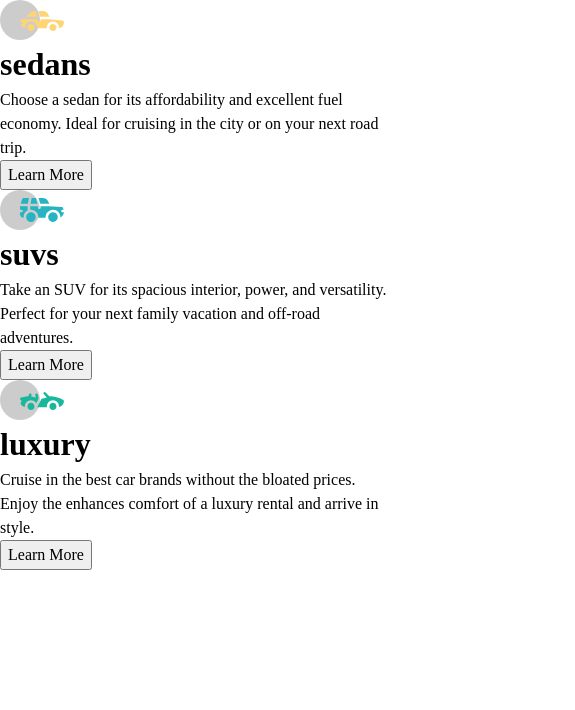
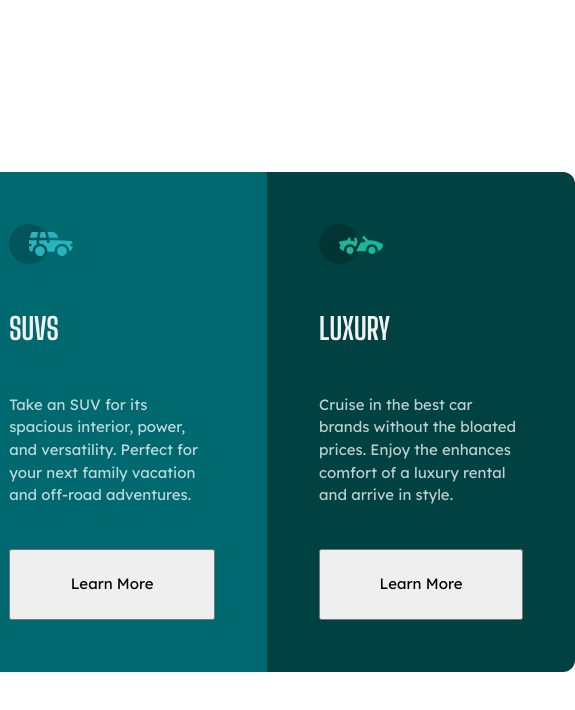
Before and after one commit to FHernandez08/3-Column-Preview-Card, a plain HTML site: page index.html in a window 390 px wide. Shown: the whole page, 575 px wide, since content can reach past the window. Drawn offline with Linux system fonts and the light colour scheme.

Commit message:
Updated CSS files, need to complete the mobile design

```diff
--- a/index.html
+++ b/index.html
@@ -16,32 +16,32 @@
 </head>
 <body>
   <div class="container">
-    <div class="sedans">
+    <div class="column column-sedans">
       <img src="/images/icon-sedans.svg" alt="shows a sedan shaded by a circle going in the top left corner of the section" class="icon">
       <h1>sedans</h1>
       <p>
         Choose a sedan for its affordability and excellent fuel economy.
         Ideal for cruising in the city or on your next road trip.
       </p>
-      <button class="btn-sedan">Learn More</button>
+      <button class="btn btn-sedans">Learn More</button>
     </div>
-    <div class="suvs">
+    <div class="column column-suvs">
       <img src="/images/icon-suvs.svg" alt="showing a suv that would be the icon describing the suvs section in the webpage" class="icon">
       <h1>suvs</h1>
       <p>
         Take an SUV for its spacious interior, power, and versatility.
         Perfect for your next family vacation and off-road adventures.
       </p>
-      <button class="btn-suvs">Learn More</button>
+      <button class="btn btn-suvs">Learn More</button>
     </div>
-    <div class="luxury">
+    <div class="column column-luxury">
       <img src="/images/icon-luxury.svg" alt="showing a luxury car icon that will be placed in the top left hand corner of the section" class="icon">
       <h1>luxury</h1>
       <p>
         Cruise in the best car brands without the bloated prices.
         Enjoy the enhances comfort of a luxury rental and arrive in style.
       </p>
-      <button class="btn-luxury">Learn More</button>
+      <button class="btn btn-luxury">Learn More</button>
     </div>
   </div>
 </body>
--- a/style.css
+++ b/style.css
@@ -62,8 +62,59 @@ p, h1, h2, h3, h4, h5, h6 {
     --ff-header: 'Big Shoulders Display', cursive;
     --ff-main: 'Lexend Deca', sans-serif;
 
-    --fs-main: 15px;
+    --fs-main: 0.938rem;
 
     --fw-regular: 400;
     --fw-bold: 700;
 }
+
+body {
+  font-family: var(--ff-main);
+  font-size: var(--fs-main);
+  font-weight: var(--fw-regular);
+  display: grid;
+  place-content: center;
+  margin-right: 10rem;
+}
+
+.container {
+  display: flex;
+  width: 57.5rem;
+  height: 31.25rem;
+  overflow: hidden;
+  border-radius: 0.75rem;
+}
+
+.column {
+  padding: 3.25rem;
+  display: grid;
+
+}
+.column-sedans {
+  background-color: var(--primary-bright);
+}
+
+.column-suvs {
+  background-color: var(--primary-mid);
+
+}
+
+.column-luxury {
+  background-color: var(--primary-dark);
+
+}
+
+p {
+  color: var(--neutral-paragraphs);
+}
+
+h1 {
+  color: var(--neutral-background);
+  font-weight: var(--fw-bold);
+  font-family: var(--ff-header);
+  text-transform: uppercase;
+}
+
+.btn {
+
+}
```
